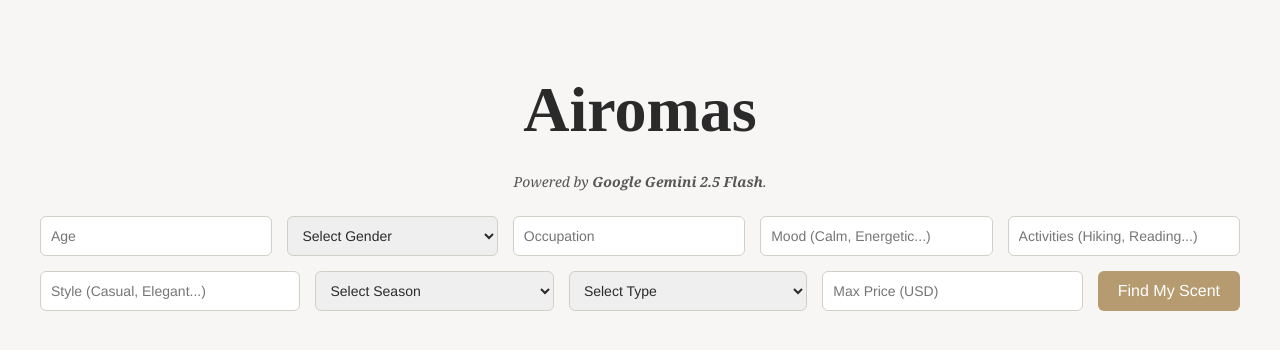
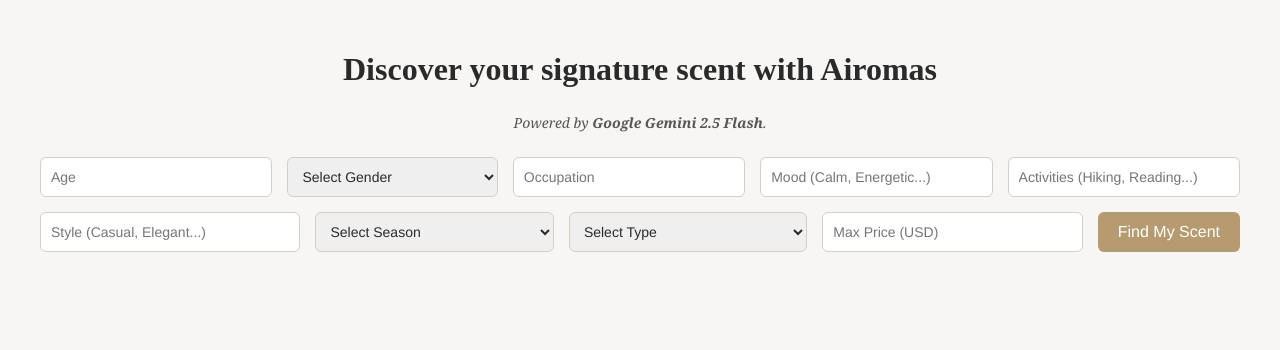
Before and after one commit to CheechLi/Airomas, a Flask app: page /discover in a window 1280 px wide. Shown: the part 64-414 px from the top of the page. Run offline with Flask 3, Linux system fonts and the light colour scheme.

Commit message:
Discover

```diff
--- a/static/discover.css
+++ b/static/discover.css
@@ -45,7 +45,7 @@
   margin-bottom: 25px;
   color: #2a2a2a;
   font-family: "Didot", "Playfair Display", serif;
-  font-size: 4rem;
+  font-size: 2rem;
   font-weight: 700;
 }
 
--- a/templates/discover.html
+++ b/templates/discover.html
@@ -14,7 +14,7 @@
       <a href="/chat" class="nav-link">Chat</a>
     </nav>
     <div class="container">
-      <h1>Airomas</h1>
+      <h1>Discover your signature scent with Airomas</h1>
       <p class="powered-by">
         Powered by <strong>Google Gemini 2.5 Flash</strong>.
       </p>
```
